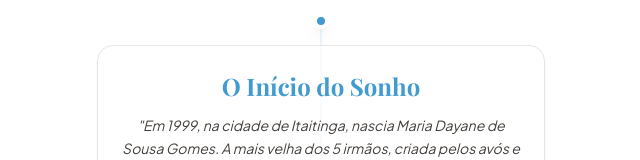
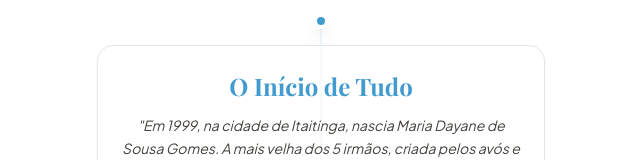
Before and after one commit to aragonp1/chadecasanova, a React (Vite) app: page /#/trajetoria in a window 1280 px wide. Shown: the part 221-381 px from the top of the page, without its empty margins (319-959 px from the left). Built offline with nearby package versions, Linux system fonts and the light colour scheme; a web font is replaced by a local one.

Commit message:
Update Trajectory.tsx

```diff
--- a/pages/Trajectory.tsx
+++ b/pages/Trajectory.tsx
@@ -10,7 +10,7 @@ interface StorySection {
 
 const STORY_SECTIONS: StorySection[] = [
   {
-    title: "O Início do Sonho",
+    title: "O Início de Tudo",
     text: "Em 1999, na cidade de Itaitinga, nascia Maria Dayane de Sousa Gomes. A mais velha dos 5 irmãos, criada pelos avós e pela madrinha desde os 4 anos, 2 anos adiantada na escola, nerd de carteirinha e igualmente tímida e exibida. Depois de muitas personalidades, vidas, amores, crises, aventuras, dívidas, mais experiências do que o esperado mas, definitivamente, menos do que eu ainda quero viver, hoje eu completo 27 anos. Além de celebrar todos os finais que não aconteceram, estou celebrando uma conquista que jamais imaginei ser capaz, o famoso sonho da casa própria. Vem comigo que vou te contar um pouquinho desse processo.",
     imageUrl: "https://i.ibb.co/vpd0XyP/img-story1.jpg"
   },
```
